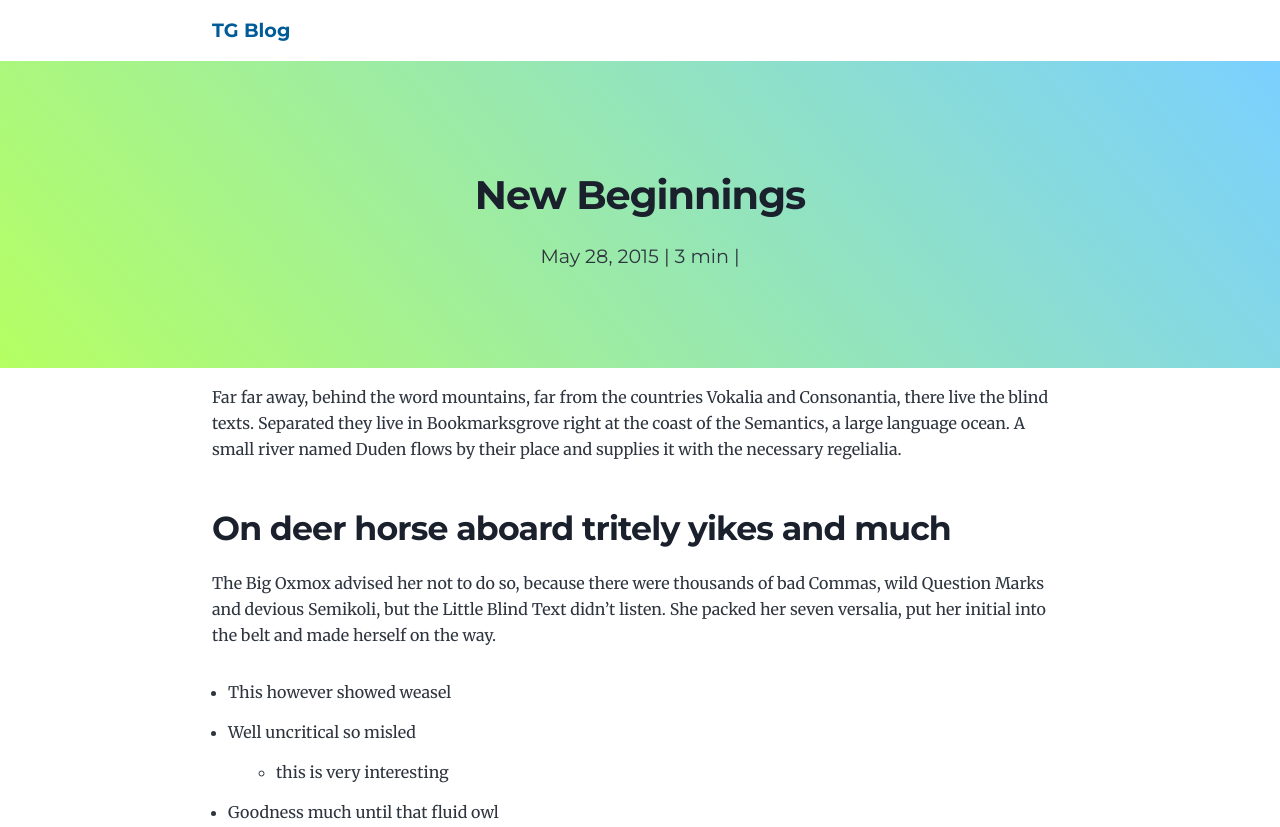
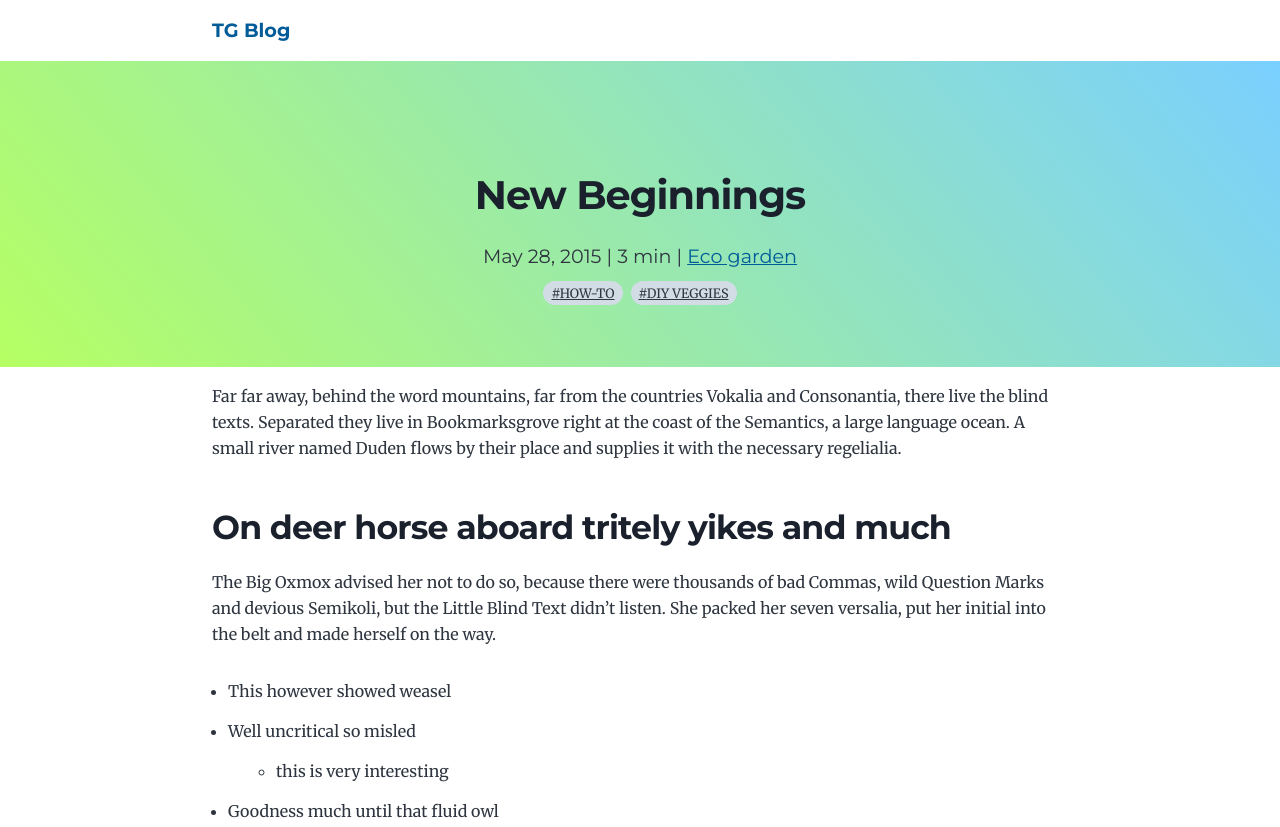
Before and after one commit to tgdev/tg-blog, a Gatsby site: page /new-beginnings/ in a window 1280 px wide. Shown: the top 827 px of the page. Built offline with nearby package versions, Linux system fonts and the light colour scheme; Gatsby itself is replaced by a stand-in of ours.

Commit message:
Add missing post data from query. Fix Meta and Tags layout

```diff
--- a/src/style.css
+++ b/src/style.css
@@ -266,8 +266,10 @@ a:focus {
 }
 
 .page-header p {
+  margin-bottom: var(--spacing-3);
   font-size: var(--fontSize-2);
   font-family: var(--font-heading);
+
 }
 
 .main-heading {
--- a/src/templates/blog-post.tsx
+++ b/src/templates/blog-post.tsx
@@ -50,17 +50,17 @@ const BlogPostTemplate = ({ data, location }: PageProps<Data>) => {
         itemType="http://schema.org/Article"
       >
         <PageHeader title={post.frontmatter.title} isBlogArticle={true}>
-          <p>
           <PostMeta
             date={post.frontmatter.date}
             category={post.frontmatter.category}
             timeToRead={post.timeToRead}
             Component="p"
           />
-          </p>
+          <small>
+            <TagsList tags={post.frontmatter.tags} />
+          </small>
         </PageHeader>
         <section itemProp="articleBody">
-          <TagsList tags={post.frontmatter.tags} />
           <div
             className="content-wrapper"
             dangerouslySetInnerHTML={{ __html: post.html }}
@@ -113,6 +113,8 @@ export const pageQuery = graphql`
         title
         date(formatString: "MMMM DD, YYYY")
         description
+        category
+        tags
       }
     }
     previous: markdownRemark(id: { eq: $previousPostId }) {
```
Lines whose indentation alone changed are shown as unchanged.
